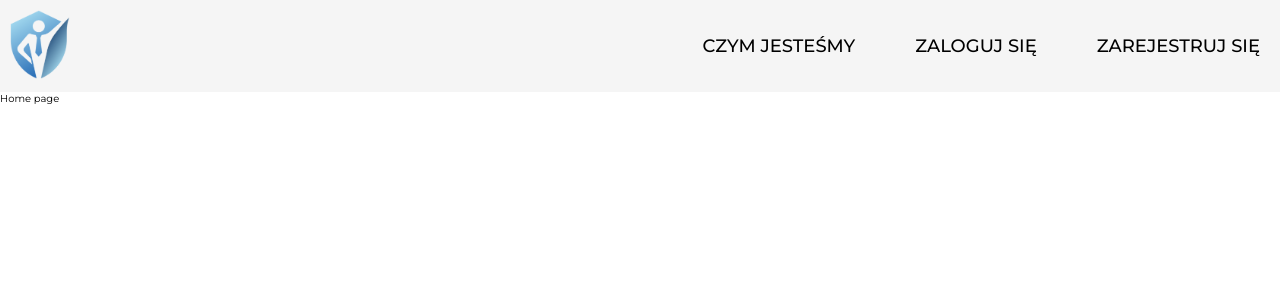
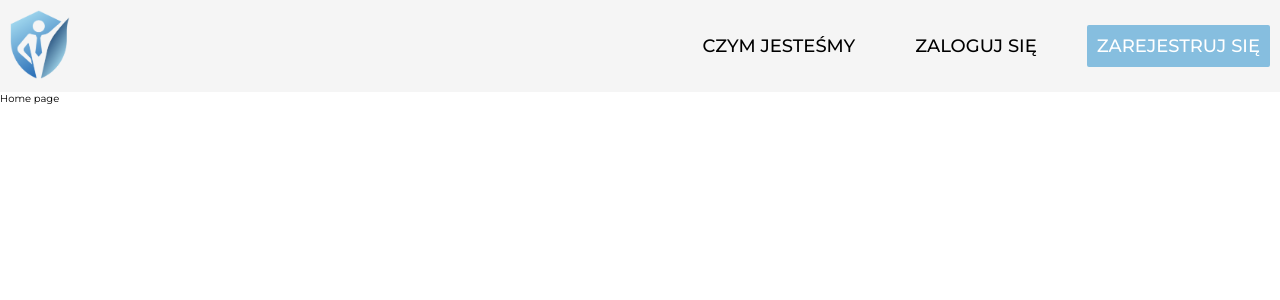
Before and after one commit to piotrPeplinski/front-lokalny-trener, a React (Create React App) app: page / in a window 1280 px wide. Shown: the top 300 px of the page. Built offline with nearby package versions, Linux system fonts and the light colour scheme.

Commit message:
finished navbar

```diff
--- a/src/assets/css/HomePage/homePage.css
+++ b/src/assets/css/HomePage/homePage.css
@@ -43,16 +43,12 @@ nav ul li a:before {
     transition: all .5s;
 }
 
-nav.shift ul li a {
+a.shift {
     position: relative;
     z-index: 1;
 }
 
-nav.shift ul li a:hover {
-    color: #fff;
-}
-
-nav.shift ul li a:after {
+a.shift:after {
     display: block;
     position: absolute;
     top: 0;
@@ -71,8 +67,18 @@ nav.shift ul li a:after {
     border-radius: 0.2rem;
 }
 
-nav.shift ul li a:hover:after {
+a.shift:hover,
+a.shift.important {
+    color: #fff;
+}
+
+a.shift:hover:after,
+a.shift.important:after {
     opacity: 1;
     visibility: visible;
     height: 100%;
 }
+
+a.shift.important:hover:after {
+    background: #5691c2;
+}
--- a/src/modules/HomePage/components/NavBar.tsx
+++ b/src/modules/HomePage/components/NavBar.tsx
@@ -3,20 +3,26 @@ import logo from "./../../../assets/img/logo.png";
 
 const NavBar: FC<{}> = () => {
   return (
-    <nav className="shift">
+    <nav>
       <a href="#">
         <img src={logo} alt="Logo" />
       </a>
 
       <ul className="main-nav">
         <li>
-          <a href="#">Czym jesteśmy</a>
+          <a className="shift" href="#">
+            Czym jesteśmy
+          </a>
         </li>
         <li>
-          <a href="#">Zaloguj się</a>
+          <a className="shift" href="#">
+            Zaloguj się
+          </a>
         </li>
         <li>
-          <a href="#">Zarejestruj się</a>
+          <a className="shift important" href="#">
+            Zarejestruj się
+          </a>
         </li>
       </ul>
     </nav>
```
